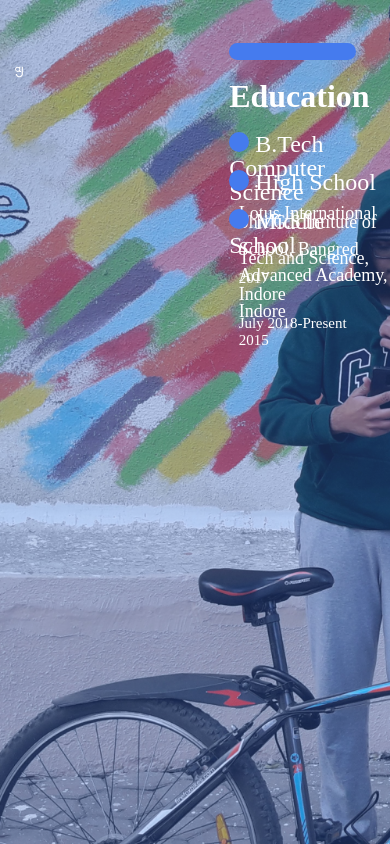
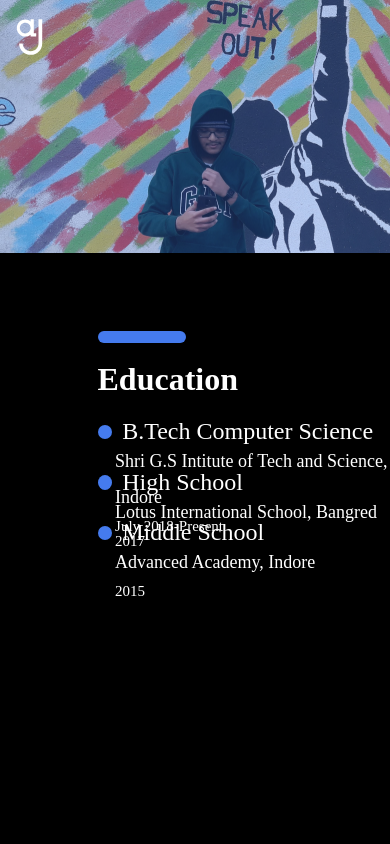
Before and after one commit to devabhixda/portfolio-source, a React (Create React App) app: page /about in a window 390 px wide. Built offline with nearby package versions, Linux system fonts and the light colour scheme; the HTML template or start-up script is replaced by a standard one.

Commit message:
Make about section responsive!

```diff
--- a/src/About.js
+++ b/src/About.js
@@ -1,17 +1,86 @@
 import React from 'react';
 import logo from './images/logo.svg';
 import about from './images/about.png';
+import mabout from './images/mabout.png';
 import rect from './images/rect.svg';
 import bullets from './images/bullets.svg';
-import Social from './Social';
-
+import { Icon } from '@iconify/react';
+import menuIcon from '@iconify/icons-dashicons/menu';
 import './stylesheets/about.css';
 
 class About extends React.Component {
     constructor(props) {
         super(props);
+        this.state = {
+            isPhone: false,
+        };
+        this.updatePredicate = this.updatePredicate.bind(this);
+    }
+    componentDidMount() {
+        this.updatePredicate();
+        window.addEventListener("resize", this.updatePredicate);
+    }
+
+    updatePredicate() {
+        this.setState({ isPhone: window.innerWidth < 800 });
+    }
+
+    componentWillUnmount() {
+        window.removeEventListener("resize", this.updatePredicate);
     }
     render() {
+        const isPhone = this.state.isPhone;
+        if (isPhone) {
+            return (
+                <div className="root">
+                    <div className="atop">
+                        <a href="https://devabhi.tech">
+                            <img src={logo} className="mlogo" />
+                        </a>
+                        <div className="hamburger">
+                            <Icon icon={menuIcon} style={{ color: '#ffffff', fontSize: '40px' }} />
+                        </div>
+
+                    </div>
+                    <div className="abottom">
+                    <img src={rect} className="rect" />
+                        <div className="edu">
+                            Education
+                    </div>
+                        <div className="bullets">
+                            <img src={bullets} className="bullet" />
+                            <span className="course">B.Tech Computer Science</span>
+                            <div className="insti">
+                                Shri G.S Intitute of Tech and Science, Indore
+                        </div>
+                            <div className="year">
+                                July 2018-Present
+                        </div>
+                        </div>
+                        <div className="bullets">
+                            <img src={bullets} className="bullet" />
+                            <span className="course">High School</span>
+                            <div className="insti">
+                                Lotus International School, Bangred
+                        </div>
+                            <div className="year">
+                                2017
+                        </div>
+                        </div>
+                        <div className="bullets">
+                            <img src={bullets} className="bullet" />
+                            <span className="course">Middle School</span>
+                            <div className="insti">
+                                Advanced Academy, Indore
+                        </div>
+                            <div className="year">
+                                2015
+                        </div>
+                        </div>
+                    </div>
+                </div>
+            )
+        }
         return (
             <div>
                 <div className="aleft">
--- a/src/stylesheets/about.css
+++ b/src/stylesheets/about.css
@@ -21,6 +21,31 @@
     overflow-x: hidden;
     padding-top: 20px;
     right: 0;
+    margin: 0 !important;
+    padding: 0 !important;
+}
+
+.atop {
+    height: 30%;
+    width: 100%;
+    position: fixed;
+    z-index: 1;
+    top: 0;
+    overflow-x: hidden;
+    background-image: url('../images/mabout.png');
+    padding-top: 20px;
+    margin: 0 !important;
+    padding: 0 !important;
+}
+
+.abottom {
+    height: 70%;
+    width: 100%;
+    position: fixed;
+    z-index: 1;
+    bottom: 0;
+    overflow-x: hidden;
+    background-color: black;
     margin: 0 !important;
     padding: 0 !important;
 }
@@ -55,3 +80,14 @@
     margin-right: 3.6%;
     height: 120%;
 }
+
+@media all and (max-device-width: 720px){
+    .rect{
+        margin-top: 15%;
+        margin-left: 10%;
+    }
+    .bullets{
+        margin-bottom: 20%;
+        margin-left: 10%;
+    }
+}
--- a/src/stylesheets/fonts.css
+++ b/src/stylesheets/fonts.css
@@ -162,4 +162,18 @@
     .time{
         margin-left: 6%;
     }
+    .edu{
+        margin-left: 10%;
+    }
+    .course{
+        font-size: 20px;
+    }
+    .insti{
+        font-size: 15px;
+        margin-left: 7.5%;
+    }
+    .year{
+        margin-left: 7.5%;
+        font-size: 12px;
+    }
 }
```
Also changed, not shown: src/images/mabout.png (added).
